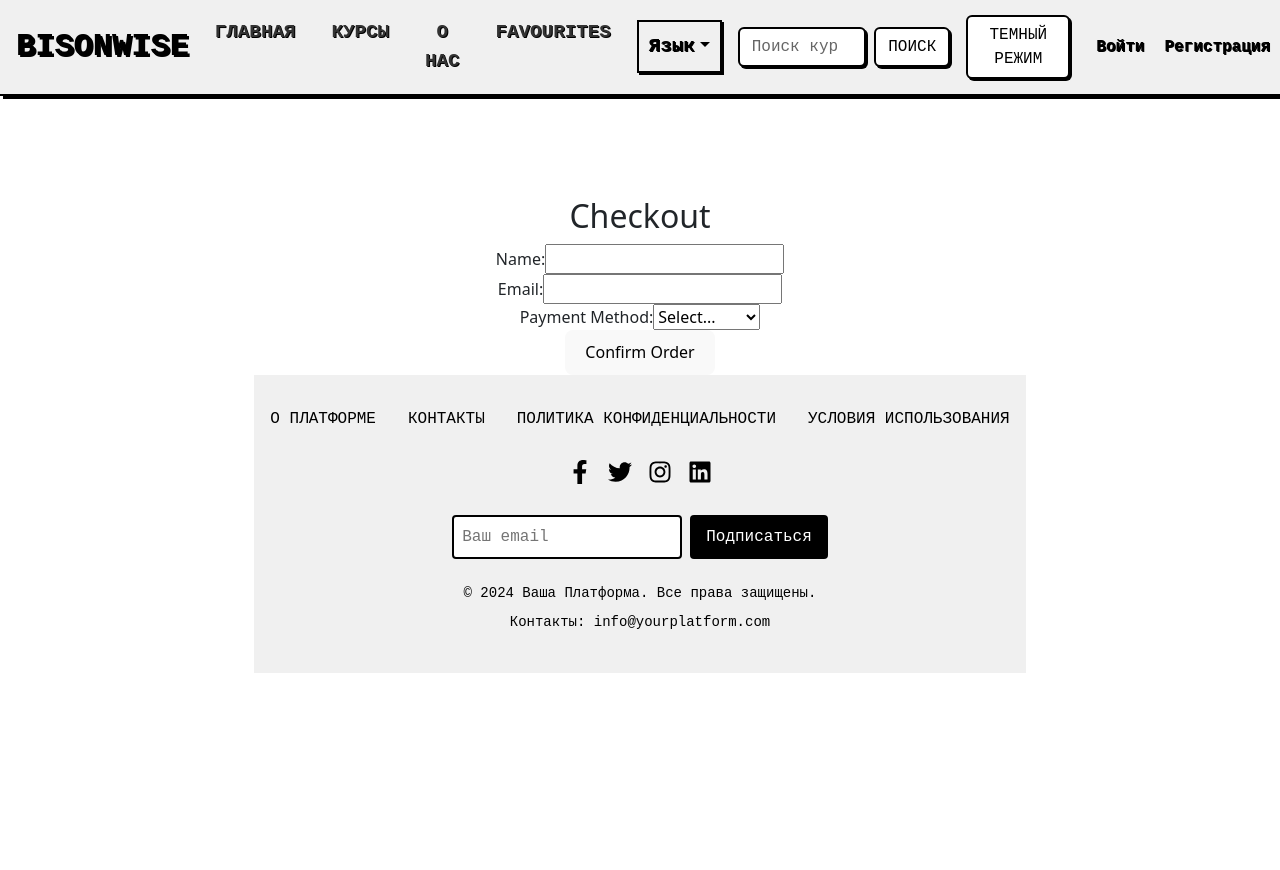
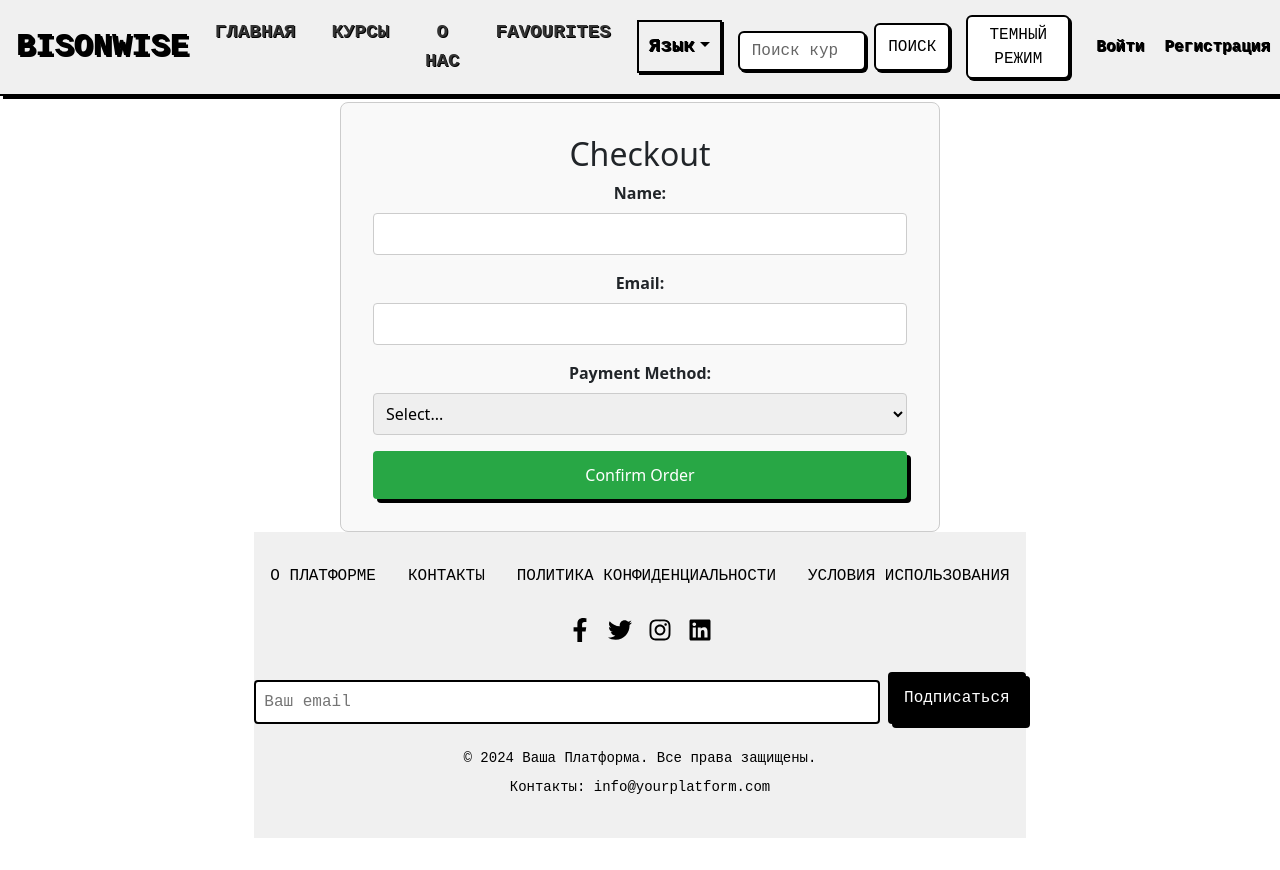
Before and after one commit to visualGravitySense/react-bisonwise, a React (Vite) app: page /checkout in a window 1280 px wide. Before the commit the page ends 800 px from the top, so only its background shows below. Built offline with nearby package versions, Linux system fonts and the light colour scheme.

Commit message:
admin dashboard and checkin layout

```diff
--- /dev/null
+++ b/src/pages/CheckOut.css
@@ -0,0 +1,49 @@
+.checkout-container {
+    padding: 2rem;
+    background-color: #f9f9f9;
+    max-width: 600px;
+    margin: 0 auto;
+    border: 1px solid #ccc;
+    border-radius: 8px;
+  }
+
+  .checkout-form {
+    display: flex;
+    flex-direction: column;
+  }
+
+  .form-group {
+    margin-bottom: 1rem;
+  }
+
+  label {
+    font-weight: bold;
+  }
+
+  input, select {
+    padding: 0.5rem;
+    font-size: 1rem;
+    margin-top: 0.5rem;
+    width: 100%;
+    border: 1px solid #ccc;
+    border-radius: 4px;
+  }
+
+  .error {
+    color: red;
+    font-size: 0.9rem;
+  }
+
+  .submit-btn {
+    background-color: #28a745;
+    color: white;
+    border: none;
+    padding: 0.75rem;
+    cursor: pointer;
+    font-size: 1rem;
+    border-radius: 4px;
+  }
+
+  .submit-btn:hover {
+    background-color: #218838;
+  }
--- a/src/pages/Checkout.jsx
+++ b/src/pages/Checkout.jsx
@@ -1,7 +1,14 @@
 import React, { useState } from 'react';
+import './Checkout.css'; // Optional, if you want to style it separately
 
 const Checkout = () => {
   const [formData, setFormData] = useState({
+    name: '',
+    email: '',
+    paymentMethod: ''
+  });
+
+  const [errors, setErrors] = useState({
     name: '',
     email: '',
     paymentMethod: ''
@@ -14,36 +21,55 @@ const Checkout = () => {
 
   const handleSubmit = (e) => {
     e.preventDefault();
-    console.log(formData);
-    // логика оформления заказа
+    const validationErrors = {};
+
+    if (!formData.name) validationErrors.name = 'Name is required';
+    if (!formData.email) validationErrors.email = 'Email is required';
+    if (!formData.paymentMethod) validationErrors.paymentMethod = 'Payment method is required';
+
+    if (Object.keys(validationErrors).length === 0) {
+      console.log(formData);
+      // Proceed with order logic here
+      alert('Order confirmed!');
+    } else {
+      setErrors(validationErrors);
+    }
   };
 
   return (
-    <div>
+    <div className="checkout-container">
       <h2>Checkout</h2>
-      <form onSubmit={handleSubmit}>
-        <div>
-          <label>Name:</label>
+
+      <form onSubmit={handleSubmit} className="checkout-form">
+        <div className="form-group">
+          <label htmlFor="name">Name:</label>
           <input
             type="text"
             name="name"
+            id="name"
             value={formData.name}
             onChange={handleInputChange}
           />
+          {errors.name && <small className="error">{errors.name}</small>}
         </div>
-        <div>
-          <label>Email:</label>
+
+        <div className="form-group">
+          <label htmlFor="email">Email:</label>
           <input
             type="email"
             name="email"
+            id="email"
             value={formData.email}
             onChange={handleInputChange}
           />
+          {errors.email && <small className="error">{errors.email}</small>}
         </div>
-        <div>
-          <label>Payment Method:</label>
+
+        <div className="form-group">
+          <label htmlFor="paymentMethod">Payment Method:</label>
           <select
             name="paymentMethod"
+            id="paymentMethod"
             value={formData.paymentMethod}
             onChange={handleInputChange}
           >
@@ -51,8 +77,10 @@ const Checkout = () => {
             <option value="credit-card">Credit Card</option>
             <option value="paypal">PayPal</option>
           </select>
+          {errors.paymentMethod && <small className="error">{errors.paymentMethod}</small>}
         </div>
-        <button type="submit">Confirm Order</button>
+
+        <button type="submit" className="submit-btn">Confirm Order</button>
       </form>
     </div>
   );
--- a/src/pages/Profile.jsx
+++ b/src/pages/Profile.jsx
@@ -1,10 +1,12 @@
 import React from 'react';
+import AdminDashboard from '../components/AdminDashboard';
 
 const Profile = () => {
   return (
     <div>
-      <h2>User Profile</h2>
-      <p>Here you can edit your personal information, see your course progress, and manage your purchased courses.</p>
+      {/* <h2>User Profile</h2>
+      <p>Here you can edit your personal information, see your course progress, and manage your purchased courses.</p> */}
+      <AdminDashboard/>
       {/* Добавьте элементы управления и отображения прогресса */}
     </div>
   );
```
